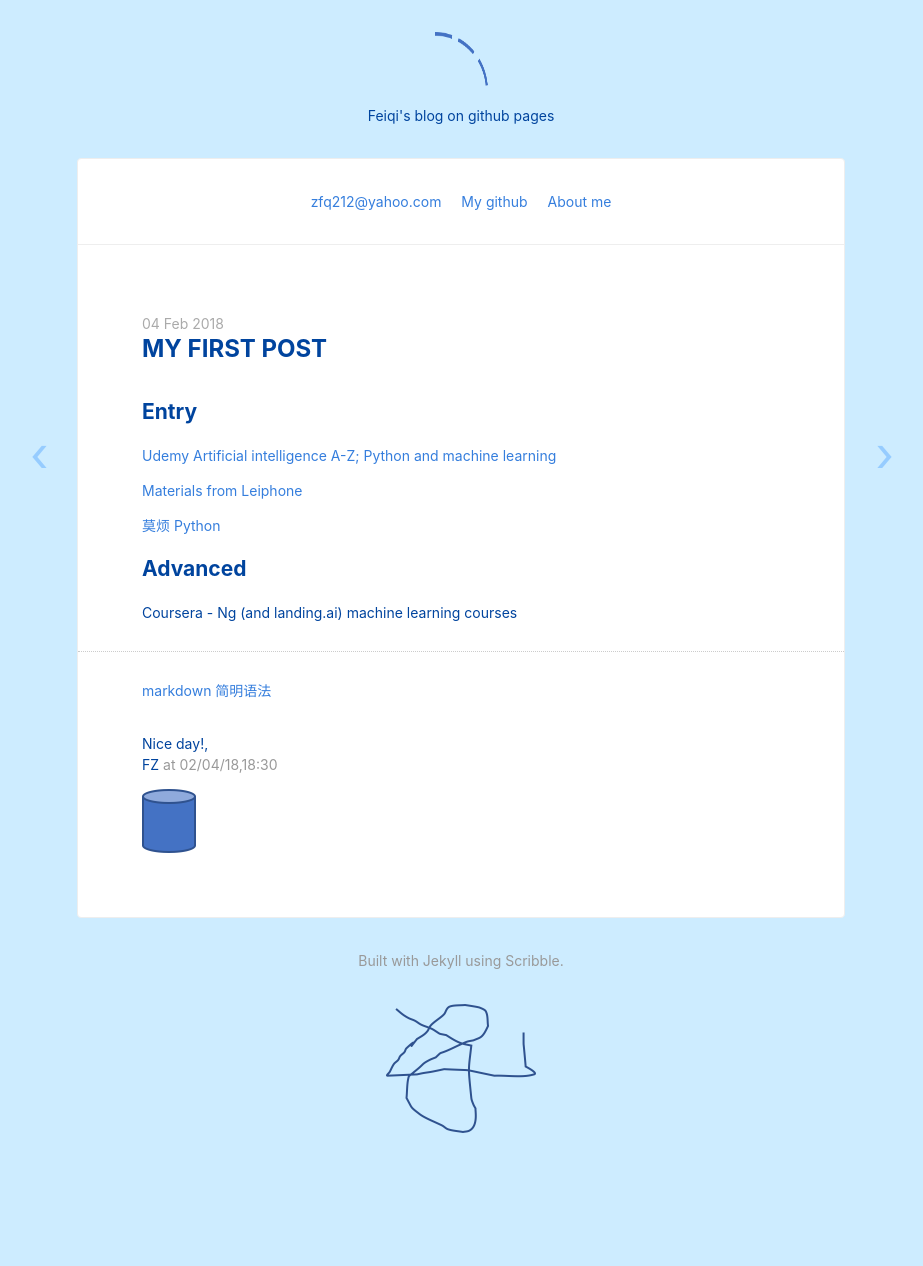
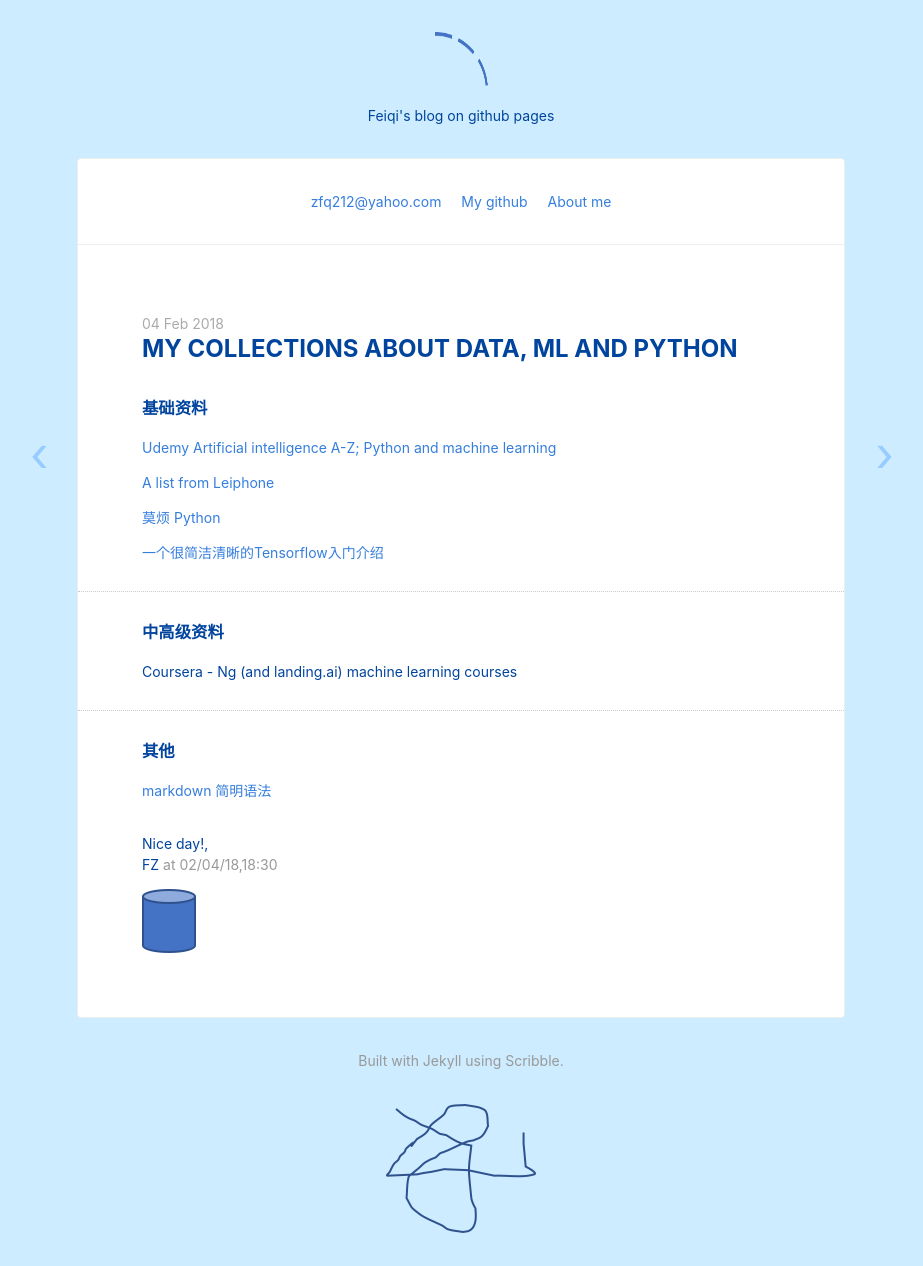
Before and after one commit to zfq212git/zfq212git.github.io, a Jekyll site: the page built from _posts/2018-02-04-test1-firstPost.md, in a window 1280 px wide. Shown: the whole page, without its empty margins (179-1102 px from the left). Built offline with Jekyll 4.4.1, drawn with Linux system fonts in a browser that asks for light colours; nearby versions of some CDN libraries; before the commit the page ends 1166 px from its top, so only the background shows below that.

Commit message:
Update 2018-02-04-test1-firstPost.md

```diff
--- a/_posts/2018-02-04-test1-firstPost.md
+++ b/_posts/2018-02-04-test1-firstPost.md
@@ -1,20 +1,26 @@
 ---
-title: My first Post
+title: My collections about data, ML and Python
 date: 2018-02-04 18:30:29
 ---
 
-## Entry
+### 基础资料
 
 [Udemy Artificial intelligence A-Z; Python and machine learning](https://www.udemy.com/home/my-courses/learning/)
 
-[Materials from Leiphone](https://www.leiphone.com/news/201801/pM48Ekleds2b6j5i.html)
+[A list from Leiphone](https://www.leiphone.com/news/201801/pM48Ekleds2b6j5i.html)
 
 [莫烦 Python](https://morvanzhou.github.io/)
 
-## Advanced
+[一个很简洁清晰的Tensorflow入门介绍](http://blog.csdn.net/mmc2015/article/details/69735070)
+
+---
+
+### 中高级资料
 
 Coursera - Ng (and landing.ai) machine learning courses
 
 ---
 
+### 其他
+
 [markdown 简明语法](http://wowubuntu.com/markdown/#p)
```
